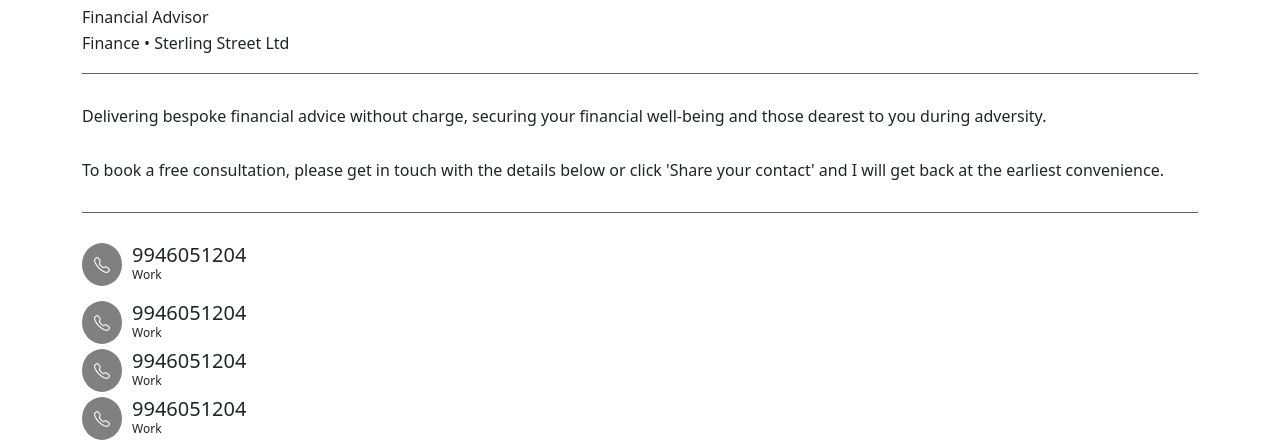
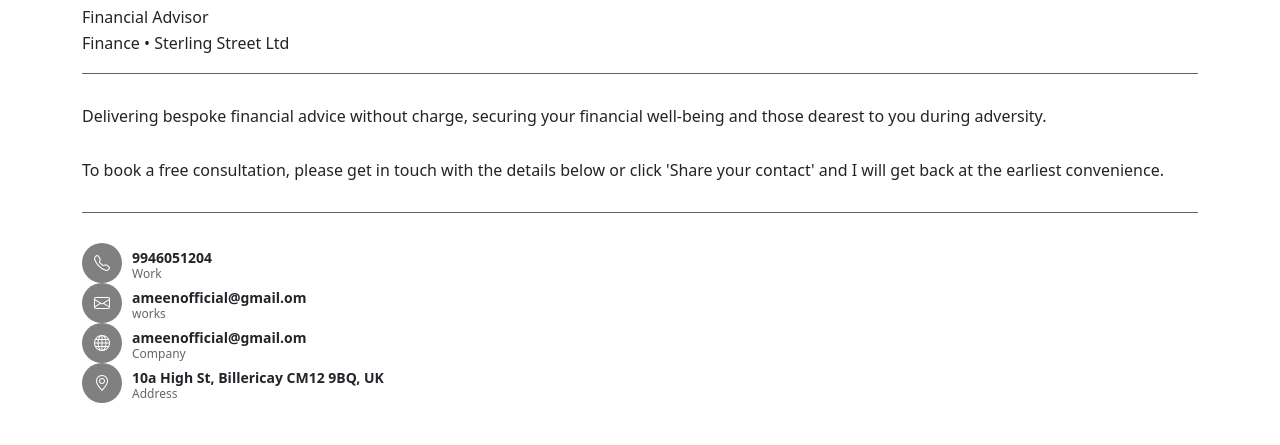
Before and after one commit to ALLU-YT/Nfc-Card-Ui-Html, a plain HTML site: page index.html in a window 1280 px wide. Shown: the part 1016-1461 px from the top of the page. After the commit the page ends 1419 px from the top, so only its background shows below. Drawn offline with nearby package versions, Linux system fonts and the light colour scheme.

Commit message:
your commessage

```diff
--- a/index.html
+++ b/index.html
@@ -41,49 +41,41 @@
 
 
         <div class="contact-list">
-            <div style="display: flex;">
+            <div class="flex-container">
                 <div class="small-circle">
                     <i class="bi bi-telephone"></i>
                 </div>
-                <div style="line-height: 0; padding-left: 10px;">
-                    <h5>9946051204</h5>
-                    <p style="font-size: 12px;">Work</p>
+                <div style="padding-left: 10px;">
+                    <p class="person-data">9946051204</p>
+                    <p class="work-text">Work</p>
                 </div>
-
-
             </div>
-            <div style="display: flex;margin-top: 10px;">
+            <div class="flex-container">
                 <div class="small-circle">
-                    <i class="bi bi-telephone"></i>
+                    <i class="bi bi-envelope"></i>
                 </div>
-                <div style="line-height: 0; padding-left: 10px;">
-                    <h5>9946051204</h5>
-                    <p style="font-size: 12px;">Work</p>
+                <div style="padding-left: 10px;">
+                    <p class="person-data">ameenofficial@gmail.om</p>
+                    <p class="work-text">works</p>
                 </div>
-
-
             </div>
-            <div style="display: flex;">
+            <div class="flex-container">
                 <div class="small-circle">
-                    <i class="bi bi-telephone"></i>
+                    <i class="bi bi-globe"></i>
                 </div>
-                <div style="line-height: 0; padding-left: 10px;">
-                    <h5>9946051204</h5>
-                    <p style="font-size: 12px;">Work</p>
+                <div style="padding-left: 10px;">
+                    <p class="person-data">ameenofficial@gmail.om</p>
+                    <p class="work-text">Company</p>
                 </div>
-
-
             </div>
-            <div style="display: flex;">
+            <div class="flex-container">
                 <div class="small-circle">
-                    <i class="bi bi-telephone"></i>
+                    <i class="bi bi-geo-alt"></i>
                 </div>
-                <div style="line-height: 0; padding-left: 10px;">
-                    <h5>9946051204</h5>
-                    <p style="font-size: 12px;">Work</p>
+                <div style="padding-left: 10px;">
+                    <p class="person-data">10a High St, Billericay CM12 9BQ, UK</p>
+                    <p class="work-text">Address</p>
                 </div>
-
-
             </div>
         </div>
 
--- a/style.css
+++ b/style.css
@@ -14,9 +14,9 @@
 
 .small-circle {
     width: 40px;
-    /* Adjust the size as needed */
-    height: 43px;
-    /* Adjust the size as needed */
+    /* Adjust size as needed */
+    height: 40px;
+    /* Adjust size as needed */
     background-color: gray;
     /* Gray color for the circle */
     border-radius: 50%;
@@ -27,3 +27,31 @@
     color: white;
     /* Icon color */
 }
+
+.person-data {
+    margin: 0;
+    font-size: 14px;
+    font-weight: bold;
+    /* Adjust as needed */
+}
+
+.work-text {
+    margin: 0;
+    font-size: 12px;
+    color: #666;
+    /* Light gray for the label */
+    line-height: 1;
+    /* Ensures proper spacing */
+}
+
+.flex-container {
+    display: flex;
+    align-items: center;
+    /* Centers items vertically */
+}
+
+.icon-container {
+    display: flex;
+    align-items: center;
+    /* Centers icon vertically within its container */
+}
```
